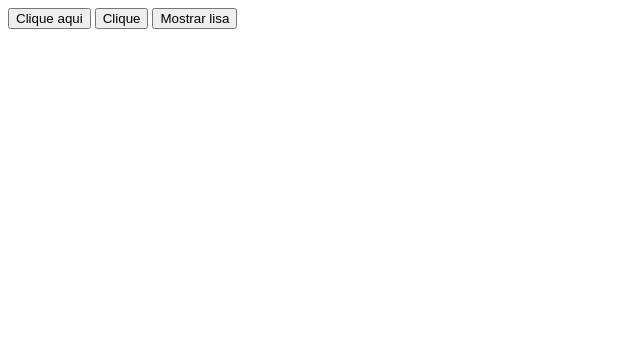
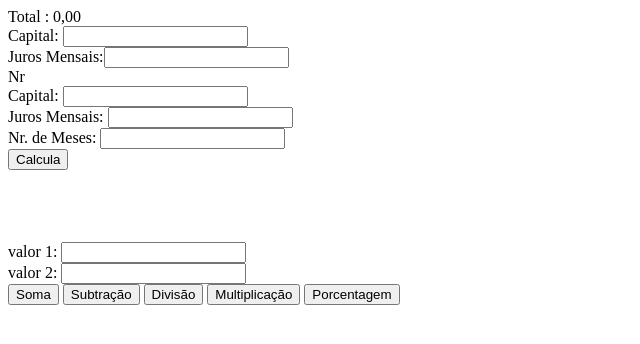
Before and after one commit to Bielzinmilgrau/primeirod_3t, a plain HTML site: page index.html in a window 1280 px wide. Shown: the whole page, without its empty margins (0-640 px from the left). Drawn offline with Linux system fonts and the light colour scheme.

Commit message:
Update index.html

```diff
--- a/index.html
+++ b/index.html
@@ -5,11 +5,31 @@
     <meta http-equiv="X-UA-Compatible" content="IE=edge">
     <meta name="viewport" content="width=device-width, initial-scale=1.0">
     <title>Primeiro D</title>
-    <script src="estudo.js"></script>
-  </head>
-  <body>
-  <button onclick ="escreva()">Clique aqui</button>
-  <button onclick ="repete()"> Clique</button>
-    <button onclick ="lista()">Mostrar lisa</button>
-    </body>
-    </html>
+  <script src="estudo.js"></script>
+</head>
+<body>
+<div id="calculadora">
+  <span id= "total">Total : 0,00</span><br>
+   Capital: <input id="valor" alt= type="text"> <br>
+   Juros Mensais:<input id="juros" type="text"> <br>
+    Nr
+
+</div>
+
+
+Capital:  <input id="valor" type="text">     <br>
+   Juros Mensais:  <input id="juros" type="text">     <br>
+Nr. de Meses:  <input id="meses" type="text">     <br>
+   <button onclick="total()">Calcula</button>
+
+   <br><br><br>
+   <span id="resultado"></span><br><br>
+   valor 1: <input id="v1" type="text"><br>
+   valor 2: <input id="v2" type="text"><br>
+    <button onclick="adicao()">Soma</button>
+    <button onclick="subtracao()">Subtração</button>
+    <button onclick="divisao()">Divisão</button>
+    <button onclick="multiplicacao()">Multiplicação</button>
+    <button onclick="porcentagem()">Porcentagem</button>
+</body>
+</html>
```
